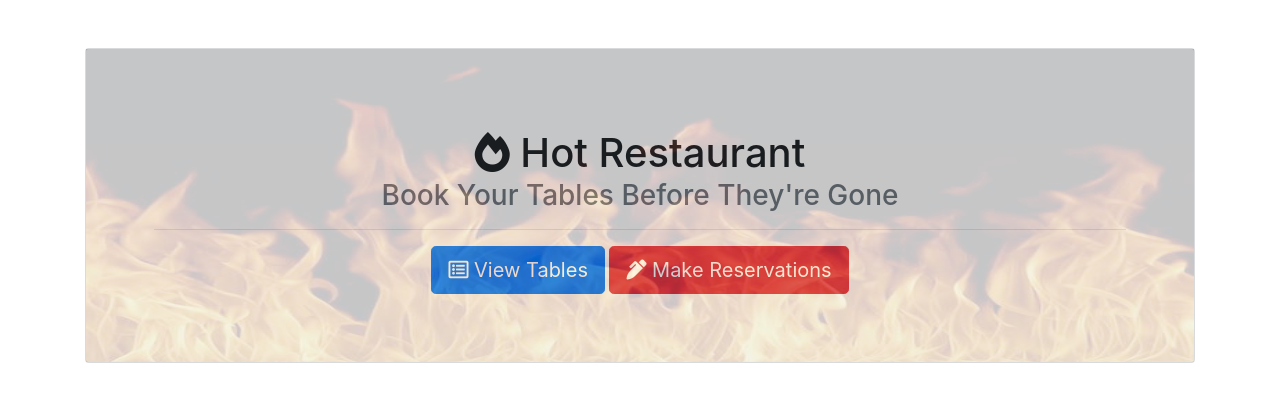
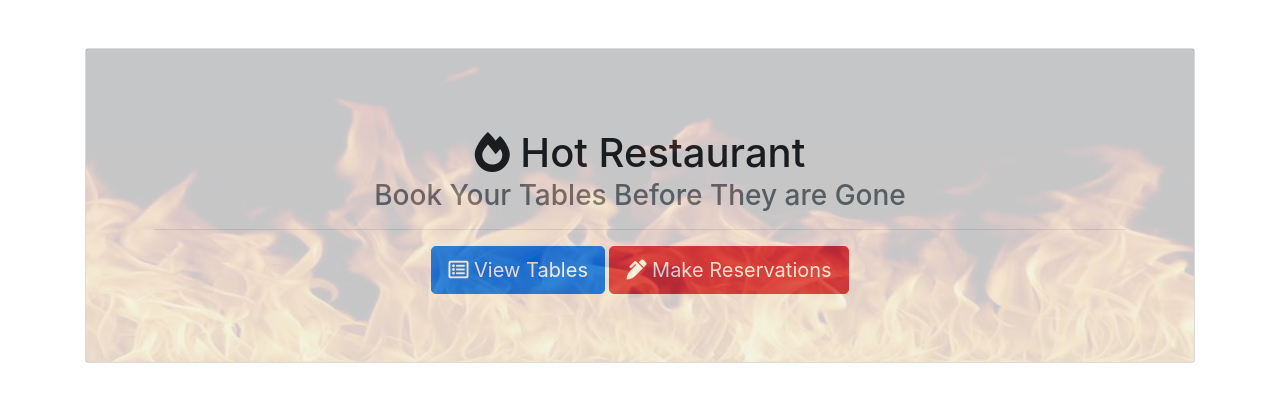
Before and after one commit to Anjali9293/HotRestaurant, a website: page html/index.html in a window 1280 px wide. Drawn offline with nearby package versions, Linux system fonts and the light colour scheme.

Commit message:
update index wording

```diff
--- a/html/index.html
+++ b/html/index.html
@@ -17,7 +17,7 @@
 			<div class='card-background'><img src='assets/background-fire.jpg' /></div>
 			<div class="card-body text-center">
 			  	<h1 class="card-title"><h1><i class="fas fa-fire-alt"></i> Hot Restaurant</h1>
-			  	<h3 class="card-subtitle mb-2 text-muted">Book Your Tables Before They're Gone</h3>
+			  	<h3 class="card-subtitle mb-2 text-muted">Book Your Tables Before They are Gone</h3>
 			  	<!-- <p class="card-text">Some quick example text to build on the card title and make up the bulk of the card's content.</p> -->
 			  	<hr />
 			  	<a href="/listings.html" class="btn btn-primary btn-lg"><i class="far fa-list-alt"></i> View Tables</a>
```
